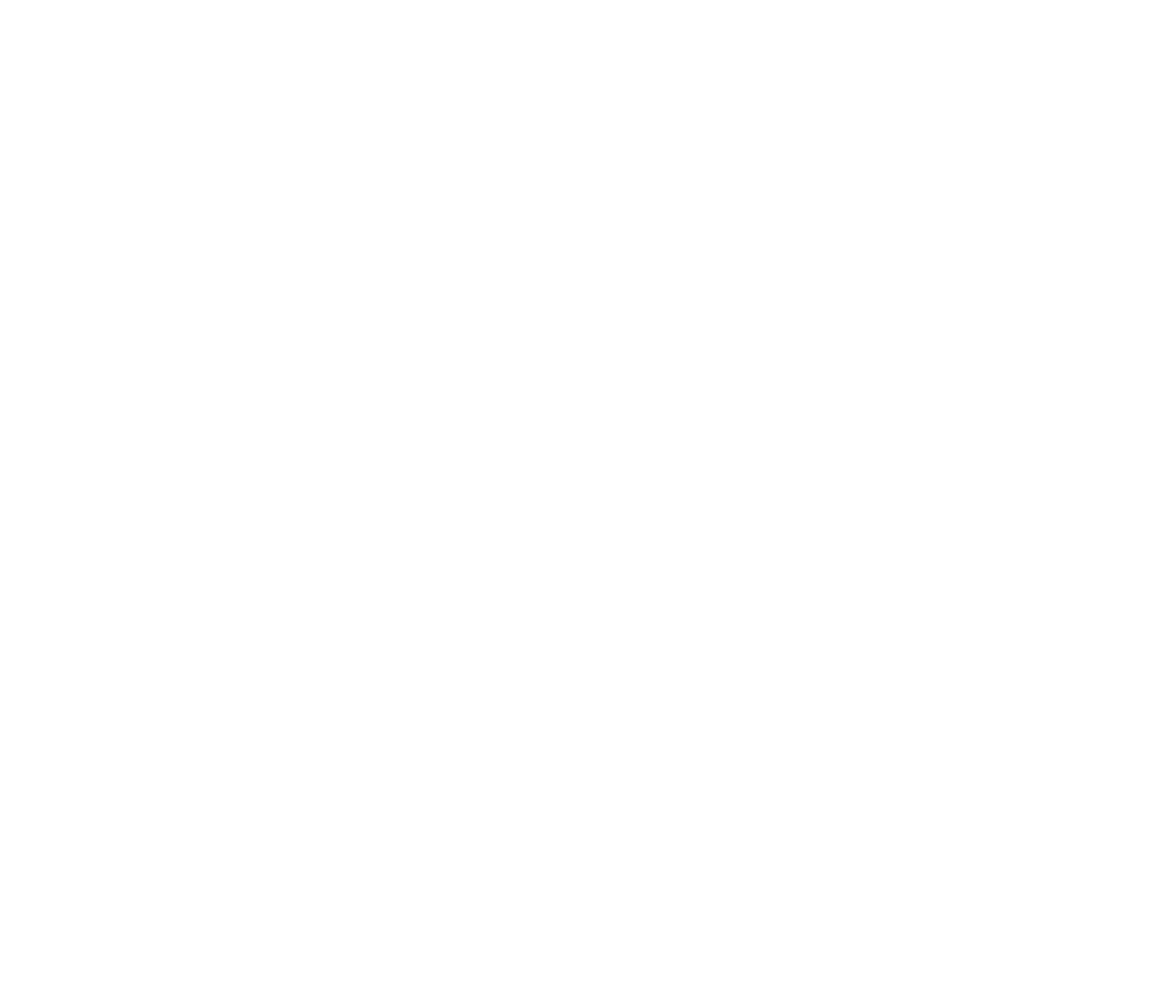
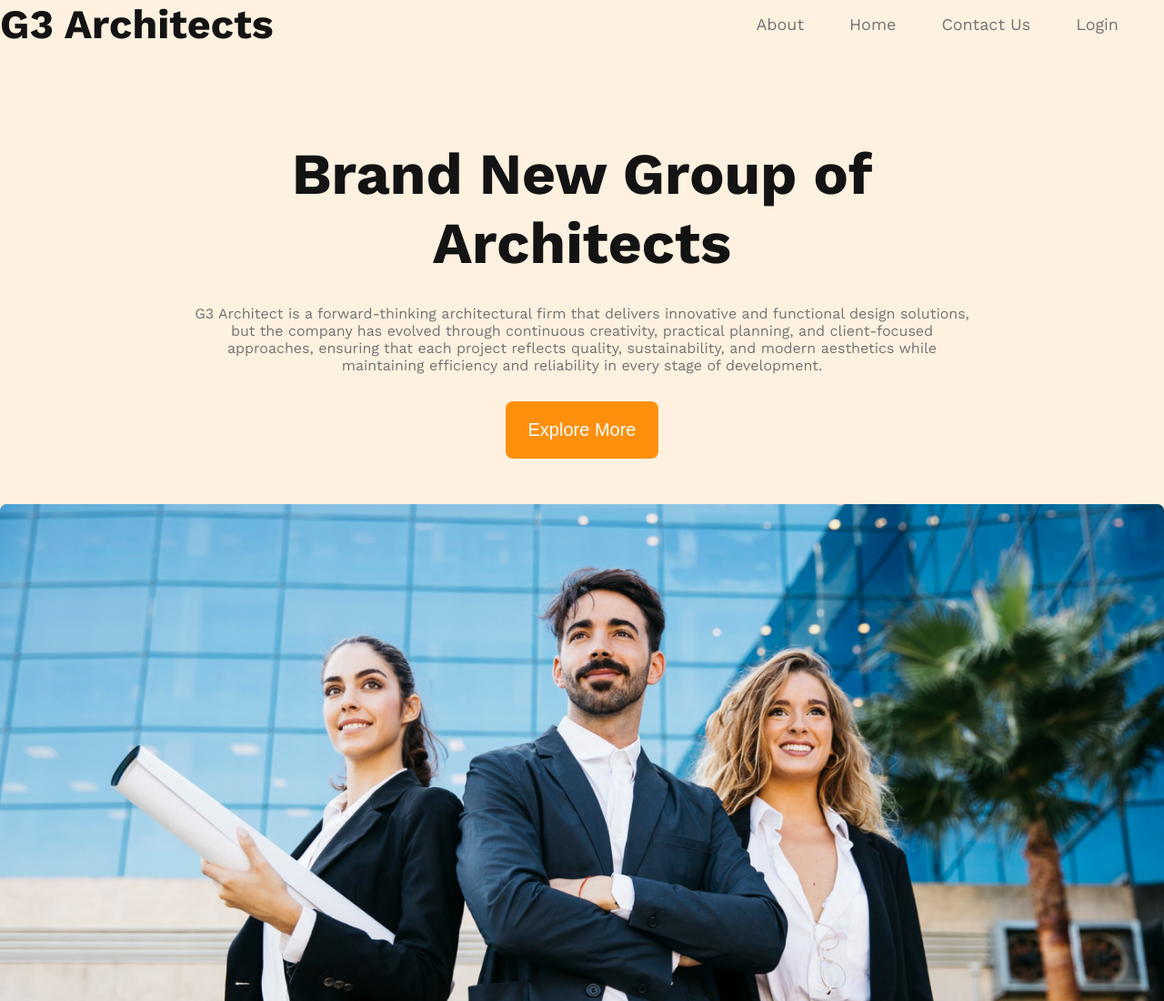
Before and after one commit to Abid-Hossain-Sifat/practice-G3-Architects, a plain HTML site: page index.html in a window 1280 px wide. Shown: the top 1100 px of the page at 91% size. Before the commit the page ends 800 px from the top, so only its background shows below. Drawn offline with nearby package versions, Linux system fonts and the light colour scheme.

Commit message:
Complete heading and resposive and complete main 1 section

```diff
--- a/index.html
+++ b/index.html
@@ -1,19 +1,69 @@
 <!DOCTYPE html>
 <html lang="en">
+
 <head>
     <meta charset="UTF-8">
     <meta name="viewport" content="width=device-width, initial-scale=1.0">
     <link rel="stylesheet" href="./styles/g3-styles.css">
     <title>G3 | Architects</title>
 </head>
-<body>
-    <header></header>
+
+<body class="work-sans-font">
+    <header class="header-bg-col">
+        <nav class="navbar display-flex">
+            <h3 class="brand txt-col-dark1">G3 Architects</h3>
+            <ul class="nav-links display-flex">
+                <li class="nav-item"><a href="" class="nav-link txt-col-dark3">About</a></li>
+                <li class="nav-item"><a href="" class="nav-link txt-col-dark3">Home</a></li>
+                <li class="nav-item"><a href="" class="nav-link txt-col-dark3">Contact Us</a></li>
+                <li class="nav-item"><a href="" class="nav-link txt-col-dark3">Login</a></li>
+            </ul>
+        </nav>
 
 
-    <main></main>
+        <div class="banner">
+            <div class="banner-contain">
+                <h1 class="bann-title txt-col-dark1">Brand New Group of Architects </h1>
+                <p class="bann-desc txt-col-dark3">G3 Architect is a forward-thinking architectural firm that delivers innovative and
+                    functional design solutions, but the company has evolved through continuous creativity, practical
+                    planning, and client-focused approaches, ensuring that each project reflects quality,
+                    sustainability, and modern aesthetics while maintaining efficiency and reliability in every stage of
+                    development.</p>
+                <button class="pri-btn">Explore More</button>
+            </div>
+            <img class="bann-img" src="./resource/banner.png" alt="">
+        </div>
+
+
+
+
+
+
+    </header>
+
+
+    <main>
+        <section class="team-feature display-flex">
+            <div class="team-img-container">
+                <img src="./resource/team1.png" alt="Team member discuse about design">
+                <img src="./resource/team2.png" alt="Team Member">
+                <img src="./resource/team3.png" alt="Team member discuse about design">
+                <img src="./resource/team4.png" alt="Team member after complete the design">
+            </div>
+
+            <div class="fetures ">
+                <h3 class="feature-tittle">
+                    <span id="ft1" class="txt-col-dark3">Quick list</span> <span id="ft2" class="txt-col-dark1">of Our</span> <span id="ft3" class="orange">Features</span>
+                </h3>
+                <p class="feature-dis txt-col-dark3">There are many variations of passages of Lorem Ipsum available, but the majority have suffered alteration in some form, by injected humour, or randomised words which don't look even</p>
+                <button class="pri-btn">Explore More</button>
+            </div>
+        </section>
+    </main>
 
 
 
     <footer></footer>
 </body>
+
 </html>
--- a/styles/g3-styles.css
+++ b/styles/g3-styles.css
@@ -0,0 +1,145 @@
+/* Font  */
+@import url('https://fonts.googleapis.com/css2?family=Work+Sans:ital,wght@0,100..900;1,100..900&display=swap');
+
+
+.work-sans-font {
+  font-family: "Work Sans", sans-serif;
+  font-optical-sizing: auto;
+  font-weight: 400;
+  font-style: normal;
+}
+/* font end  */
+*{
+    margin: 0px;
+    padding: 0px;
+    box-sizing: border-box;
+}
+/* Shared style  */
+.display-flex {
+    display: flex;
+}
+
+.pri-btn{
+    padding: 20px 25px;
+    color: #ffffff;
+    font-size: 1.25rem;
+    font-weight: 600px;
+    background-color: #FF900E;
+    border: none;
+    border-radius: 8px;
+}
+main >section {
+    margin-top: 130px;
+}
+
+
+/* color style  */
+.orange {
+    color: #FF900E;
+}
+.txt-col-dark1{
+    color: #131313;
+}
+
+.txt-col-dark2{
+    color: #424242;
+}
+
+.txt-col-dark3 {
+    color: #727272;
+}
+.header-bg-col {
+    background-color: #ff8f0e20;
+}
+/* color style end  */
+
+
+/* navbar style  */
+.navbar {
+    justify-content: space-between;
+    align-items: center;
+}
+.brand {
+    font-size: 2.8rem;
+    font-weight: 700px;
+}
+.nav-item {
+    list-style: none;
+    margin-right: 50px;
+}
+.nav-link {
+    text-decoration: none;
+    font-size: 18px;
+    font-weight: 500px;
+    line-height: 26px;
+
+}
+.navbar, .banner, main {
+    max-width: 1440px;
+    margin: 0 auto;
+}
+
+/* Banner  */
+.banner-contain {
+    max-width: 860px;
+    margin: 0 auto;
+    text-align: center;
+    margin-top: 100px;
+    margin-bottom: 50px;
+}
+
+.bann-title {
+    font-weight: 700px;
+    font-size: 4rem;
+    margin-bottom: 30px;
+}
+.bann-desc {
+    margin-bottom: 30px;
+}
+.bann-img {
+    width: 100%;
+}
+
+
+/* main section  */
+.team-feature{
+    align-items: center;
+}
+
+.team-img-container{
+    display: grid;
+    grid-template-columns: repeat(2, 1fr);
+    gap: 24px;
+}
+.fetures{
+    margin-left: 70px;
+    max-width: 530px;
+}
+.feature-tittle {
+    font-size: 2.8rem;
+    margin-bottom: 30px;
+}
+.ft1 {
+    font-weight: 500px;
+}
+.ft2, .ft3 {
+    font-weight: 700px;
+}
+.feature-dis {
+    font-size: 1rem;
+    line-height: 26px;
+    margin-bottom: 30px;
+
+}
+
+
+
+
+/* responsive  */
+@media screen and (max-width:576px) {
+    .navbar, .nav-links {
+        flex-direction: column;
+    }
+
+
+}
```
